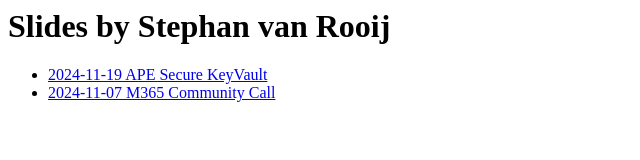
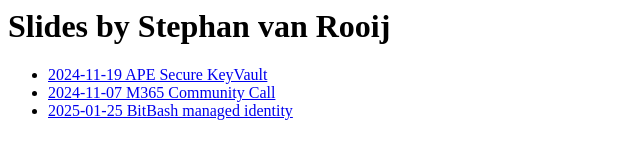
Before and after one commit to svrooij/slides, a plain HTML site: page site-root/index.html in a window 1280 px wide. Shown: the whole page, without its empty margins (0-640 px from the left). Drawn offline with Linux system fonts and the light colour scheme.

Commit message:
Update index.html

```diff
--- a/site-root/index.html
+++ b/site-root/index.html
@@ -3,4 +3,5 @@
 <ul>
   <li><a href="https://slides.svrooij.io/2024-11-19-ape-secure-keyvault/">2024-11-19 APE Secure KeyVault</a></li>
   <li><a href="https://slides.svrooij.io/2024-11-07-m365-community-call/">2024-11-07 M365 Community Call</a></li>
+<li><a href="https://smartersoftbv-my.sharepoint.com/:p:/g/personal/stephan_smartersoft_nl/EbJ1yuKObURAmabAn8k4fcgBtcfgT1U84-IGq9__6StHDg?e=BlOhz3">2025-01-25 BitBash managed identity</a></li>
 </ul>
```
